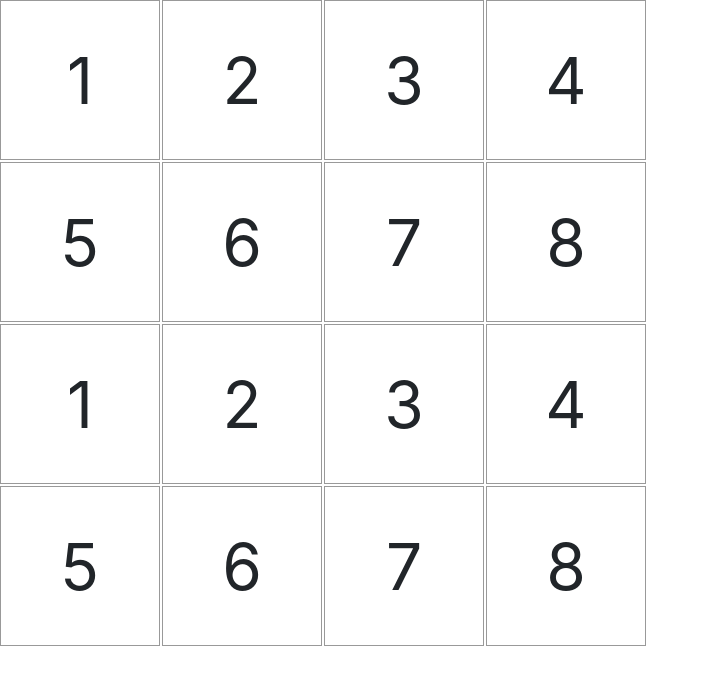
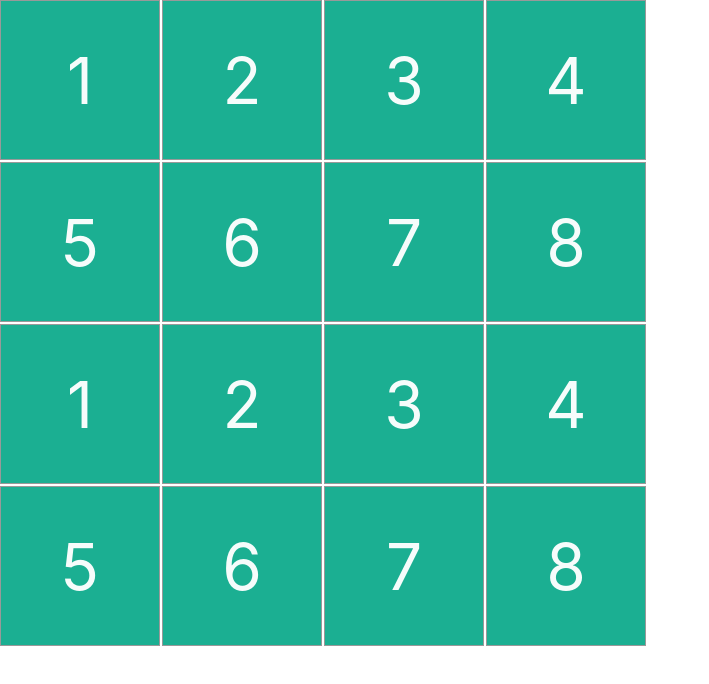
Before and after one commit to mfonism/fruits-r-us, a React (Create React App) app: page / in a window 1280 px wide. Shown: the top 684 px of the page, without its empty margins (0-709 px from the left). Built offline with nearby package versions, Linux system fonts and the light colour scheme.

Commit message:
Add visual feedback for click action on tile
For now, change background color and font color on click.

```diff
--- a/src/App.css
+++ b/src/App.css
@@ -21,4 +21,12 @@
 
     border: 1px solid #999;
     overflow: hidden;
+
+    color: rgba(255, 255, 255, 0.96);
+    background-color: rgb(27, 175, 146);
 }
+
+.tile.is-face-up {
+    color: rgb(27, 175, 146);
+    background-color: rgba(255, 255, 255, 0.96);
+}
--- a/src/App.js
+++ b/src/App.js
@@ -4,12 +4,17 @@ import './App.css';
 
 
 class Tile extends React.Component {
-    state = {
+    constructor(props) {
+        super(props);
+        this.state = {
             isMatched: false,
             isFaceUp: false,
+            uid: props.uniqueID,
+            shid: props.sharedID,
+        };
     }
 
-    onClick(event) {
+    handleClick() {
         this.setState({
             isFaceUp: !this.state.isFaceUp
         });
@@ -17,7 +22,9 @@ class Tile extends React.Component {
 
     render() {
         return (
-            <div className={
+            <div
+                onClick={() => this.handleClick()}
+                className={
                     `tile${
                      this.state.isMatched ? ' is-matched' : ''}${
                      this.state.isFaceUp ? ' is-face-up' : ''}`
@@ -56,7 +63,7 @@ class Board extends React.Component {
 
 function App() {
     return (
-        <div class="App">
+        <div className="App">
             <Board />
         </div>
     );
```
Lines whose indentation alone changed are shown as unchanged.
